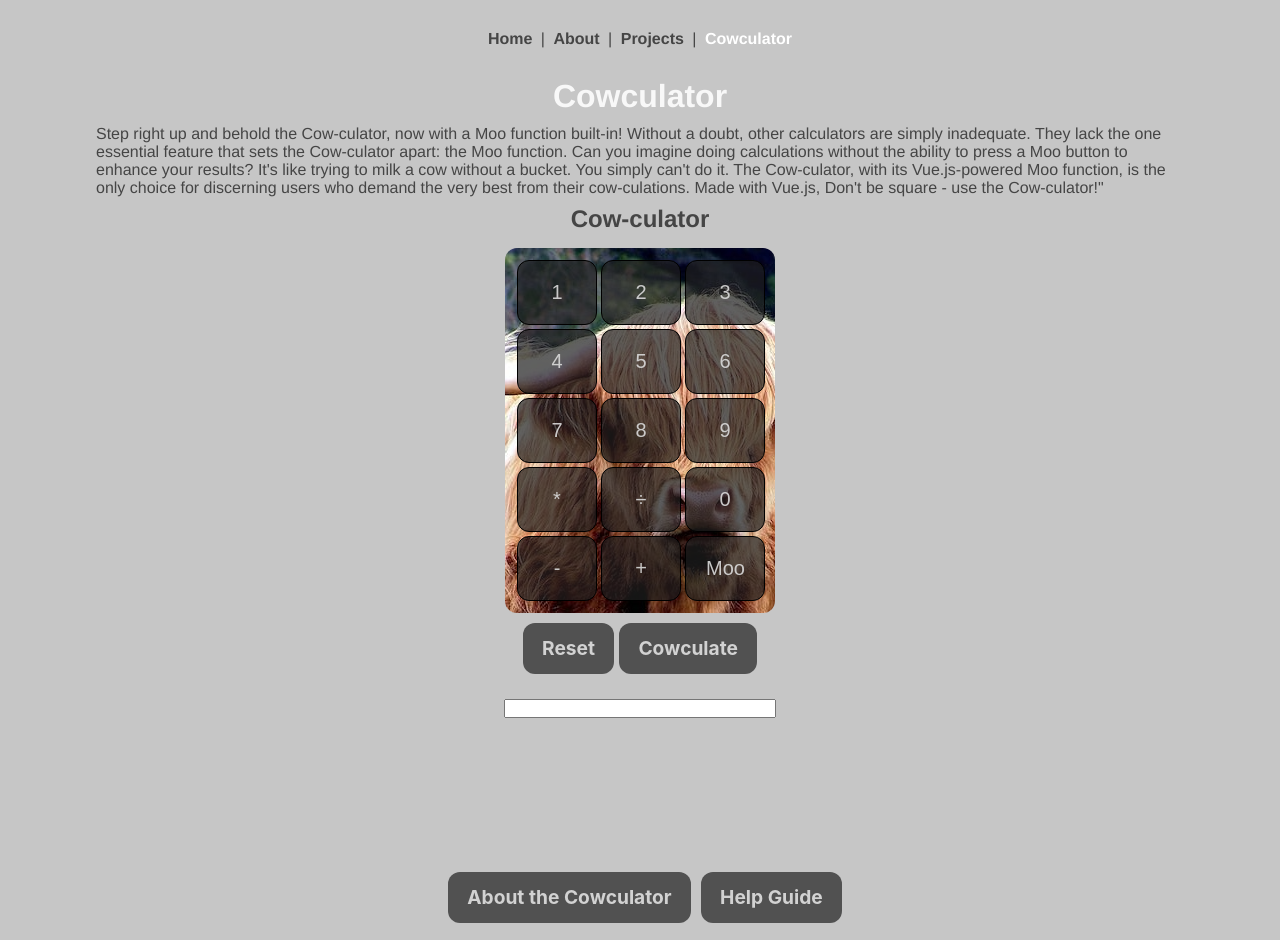
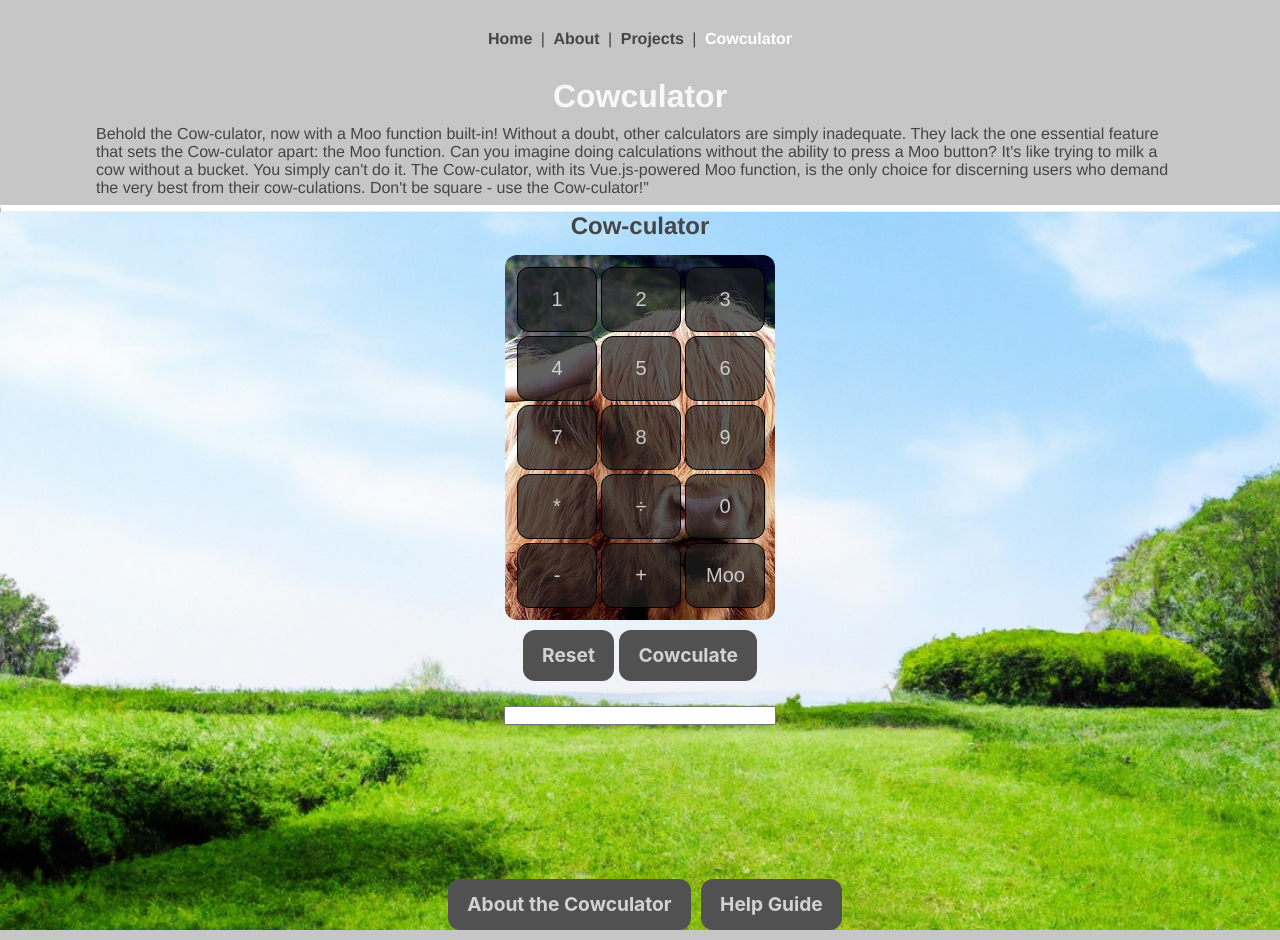
Before and after one commit to conrizzo/conradswebsite, a Vue app: page /projects/cowculator in a window 1280 px wide. Built offline with nearby package versions, Linux system fonts and the light colour scheme.

Commit message:
some css formatting, new image

```diff
--- a/src/assets/globalCSS.css
+++ b/src/assets/globalCSS.css
@@ -112,6 +112,19 @@ header, footer {
     border-radius: 12px;
   }
 
+  .green-field-image {
+    background-image: url(../images/green.jpg);
+    background-repeat: no-repeat;
+    background-position: 0 0;
+    background-size: cover;
+
+  }
+
+  /* Solid border */
+  hr.solid {
+  border-top: 6px solid #ffffff;
+  }
+
 
   .text-links:link {
     text-decoration: none
--- a/src/components/UseCalc.vue
+++ b/src/components/UseCalc.vue
@@ -59,7 +59,7 @@
       type="text"
     />
 
-    <h2 style="padding-top: 3em; padding-bottom: -1em">
+    <h2 style="padding-top: 3em; padding-bottom: -1em; color: #ffffff">
       <span v-if="mooMessage"> Moo cows go moo, moo, moo!</span>
     </h2>
   </div>
--- a/src/views/projects/CowculatorView.vue
+++ b/src/views/projects/CowculatorView.vue
@@ -1,16 +1,17 @@
 
 <template>
   <h1> Cowculator </h1>
-  <p class="paragraph-text"> Step right up and behold the Cow-culator, now with a Moo function built-in!
+  <p class="paragraph-text"> Behold the Cow-culator, now with a Moo function built-in!
     Without a doubt, other calculators are simply inadequate. They lack the one essential feature that sets
     the Cow-culator apart: the Moo function. Can you imagine doing calculations without the ability to
-    press a Moo button to enhance your results? It's like trying to milk a cow without a bucket. You simply can't do it.
+    press a Moo button? It's like trying to milk a cow without a bucket. You simply can't do it.
     The Cow-culator, with its Vue.js-powered Moo function,
     is the only choice for discerning users who demand the very best from their cow-culations.
-    Made with Vue.js, Don't be square - use the Cow-culator!"
+    Don't be square - use the Cow-culator!"
   </p>
+  <hr class="solid">
 
-    <div>
+    <div class="green-field-image">
       <!--
       <img alt="Vue logo" src="./assets/logo.png">
     <HelloWorld msg="Welcome to Your Vue.js App"/>
```
Also changed, not shown: src/images/green.jpg (added).
